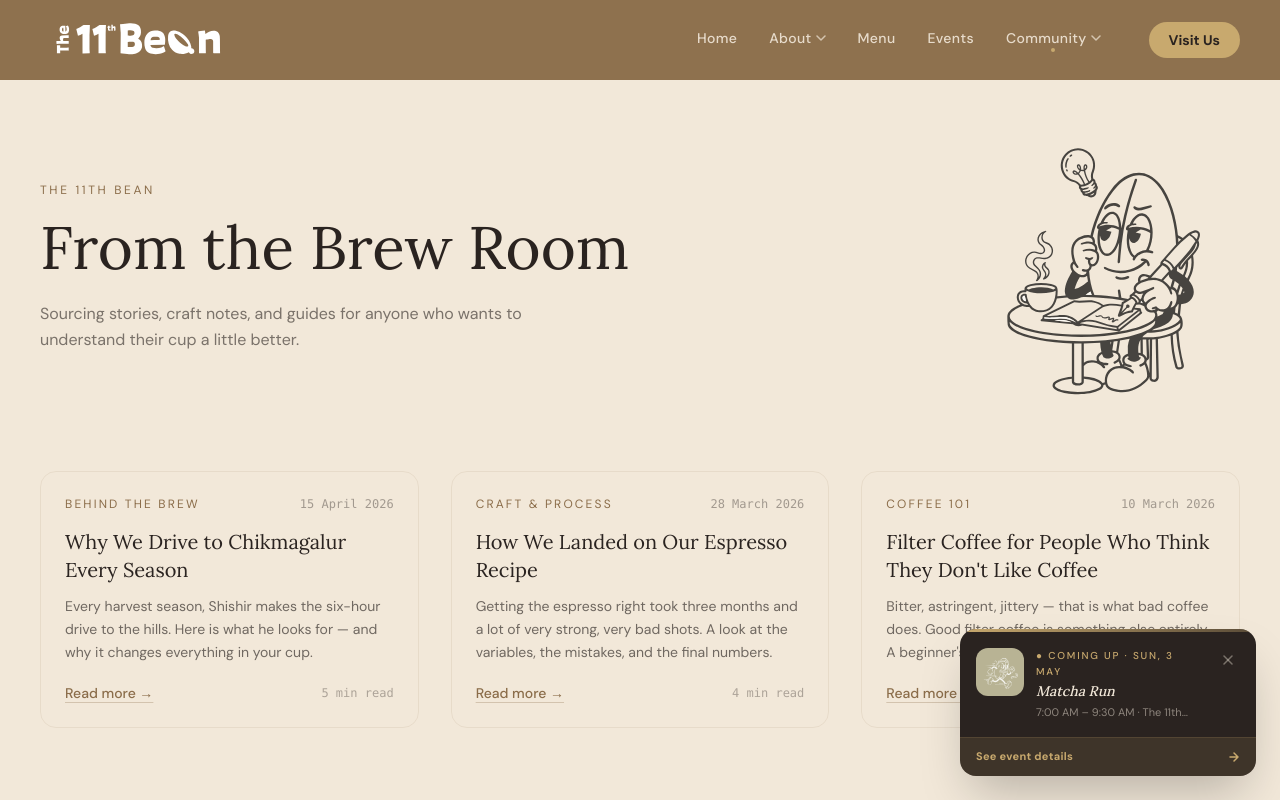
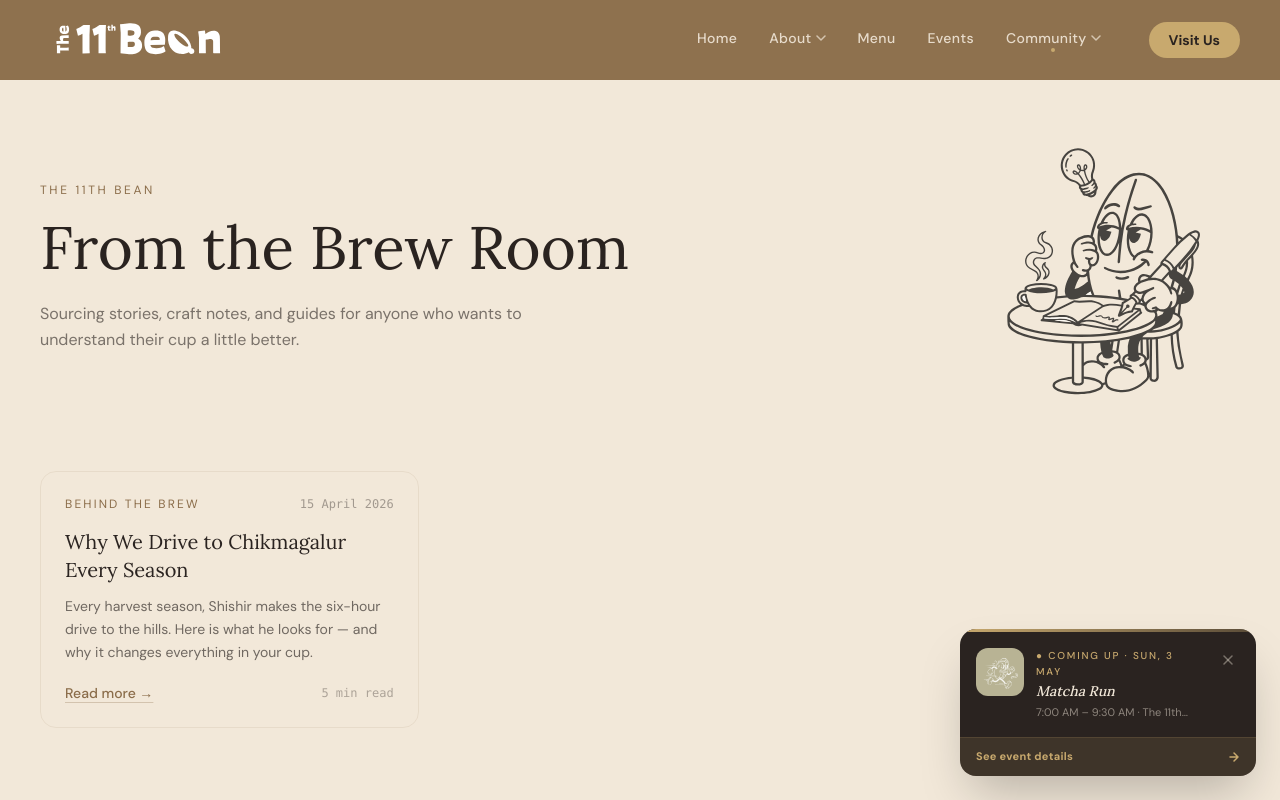
Before and after one commit to Tejas-dj/The_11th_Bean, a Next.js app: page /blog in a window 1280 px wide. Shown: the top 800 px of the page. Built offline with nearby package versions, Linux system fonts and the light colour scheme.

Commit message:
blog page changes

```diff
--- a/data/blog.ts
+++ b/data/blog.ts
@@ -1,9 +1,14 @@
+// ─── Blog posts data ───────────────────────────────────────────────────────
+// To add or edit posts, update blogs.md in the project root (the human-
+// readable source), then copy the entry here following the same structure.
+// ──────────────────────────────────────────────────────────────────────────
+
 export interface BlogPost {
   slug: string
   title: string
   date: string        // ISO format: 'YYYY-MM-DD'
   excerpt: string
-  body: string[]      // Array of paragraphs
+  body: string[]      // Array of paragraphs (each string = one <p>)
   category: string
   readingTime: number // minutes
 }
@@ -25,37 +30,4 @@ export const BLOG_POSTS: BlogPost[] = [
       "It costs more. It takes more time. But when a regular sits down and says this batch is different, what changed — that is the whole point.",
     ],
   },
-  {
-    slug: "building-our-espresso-recipe",
-    title: "How We Landed on Our Espresso Recipe",
-    date: "2026-03-28",
-    category: "Craft & Process",
-    readingTime: 4,
-    excerpt:
-      "Getting the espresso right took three months and a lot of very strong, very bad shots. A look at the variables, the mistakes, and the final numbers.",
-    body: [
-      "An espresso recipe is deceptively simple on paper: dose in, yield out, time. In practice, each of those three numbers interacts with everything else — the grind, the water temperature, the tamping pressure, the age of the beans.",
-      "When we opened, we were pulling 18g in, 36g out in around 28 seconds. Textbook. The result was technically correct and emotionally empty. The coffee tasted like coffee. That is not enough.",
-      "We spent the better part of three months adjusting one variable at a time. Dropped the dose to 17g. Extended the yield to 40g. Slowed the extraction down to 32 seconds by coarsening the grind slightly. Raised the brew temperature by half a degree.",
-      "The breakthrough came when we stopped thinking about the recipe and started thinking about what the bean was trying to say. Our Chikmagalur arabica has a natural stone-fruit quality — plum, a little apricot. The recipe we use now is designed to let that come through without turning sharp.",
-      "Current recipe: 17g dose, 40g yield, 32 to 34 seconds, 93.5°C. We recalibrate with every new bag. The recipe is a starting point, not a rule.",
-    ],
-  },
-  {
-    slug: "beginners-guide-to-filter-coffee",
-    title: "Filter Coffee for People Who Think They Don't Like Coffee",
-    date: "2026-03-10",
-    category: "Coffee 101",
-    readingTime: 6,
-    excerpt:
-      "Bitter, astringent, jittery — that is what bad coffee does. Good filter coffee is something else entirely. A beginner's guide to what to look for.",
-    body: [
-      "A lot of people come in and say they do not like coffee. After some questions, it usually turns out they do not like bad coffee — which is fair. Dark-roasted beans brewed too hot through a machine that has not been cleaned since 2019 will do that.",
-      "Filter coffee — whether that is a V60, a Chemex, or a Moka pot — is gentler than espresso. Lower pressure, lower concentration, more room for the origin character of the bean to express itself. When done well, it does not need milk or sugar. It just needs time.",
-      "What to look for in a good filter: First, brightness. Not sourness — brightness. There is a difference. Sourness is a flaw; brightness is a quality, like the zing in a good lime pickle. Second, sweetness on the back of the palate. Third, a clean finish. If it lingers in a bad way, something went wrong.",
-      "If you are brewing at home, three things matter most: use filtered water, grind just before brewing, and do not brew at a full boil. 92 to 94°C is the sweet spot. A kettle thermometer costs very little and makes a significant difference.",
-      "Start with a light or medium roast from a single origin. Give yourself a few sessions before deciding whether you like it. The first cup is always an introduction. The third cup is when the conversation begins.",
-      "We are happy to talk you through any of this the next time you are in. Bring questions.",
-    ],
-  },
 ]
```
Also changed, not shown: 1 other file (tests, documents, lock files or other folders).
